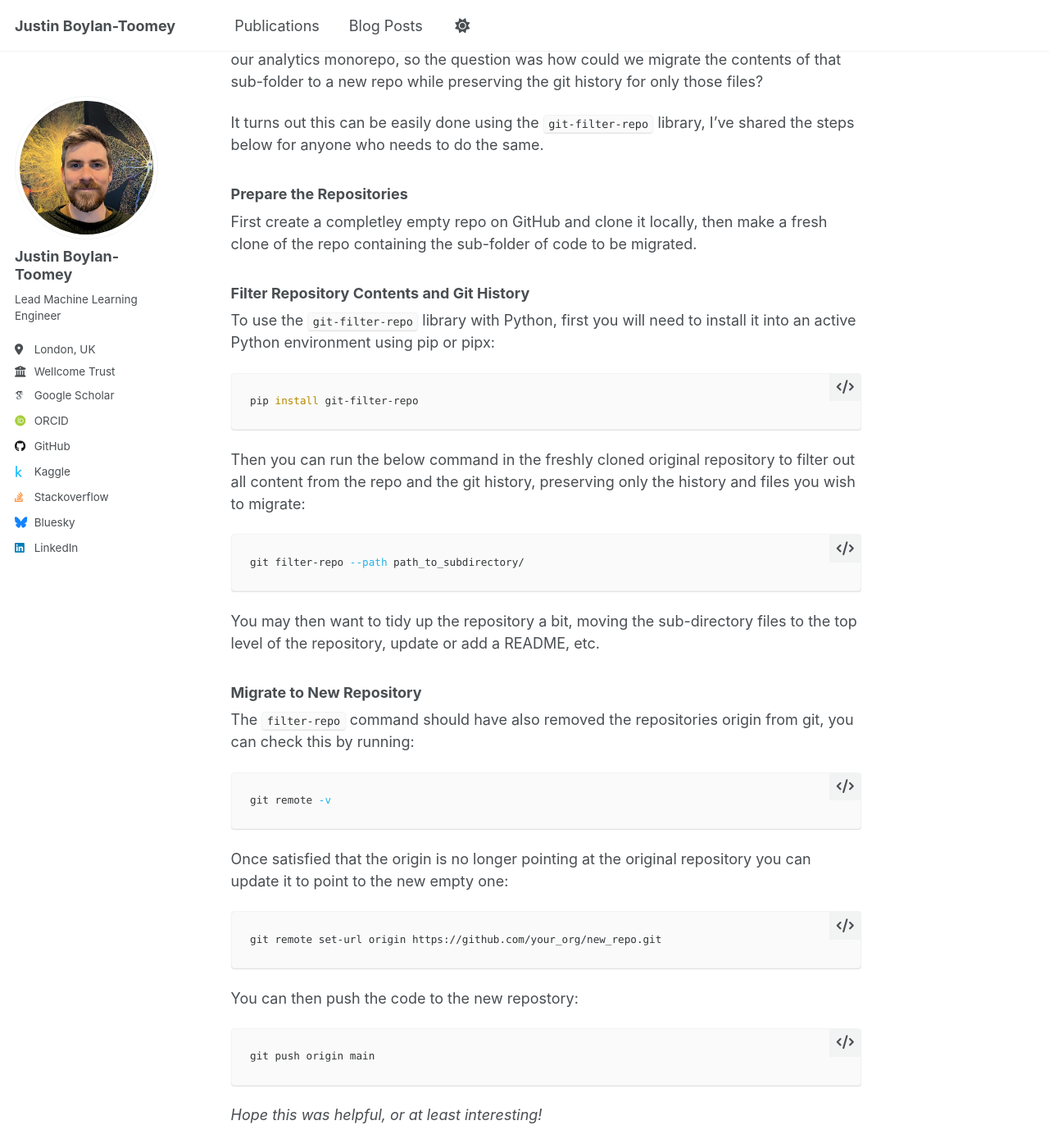
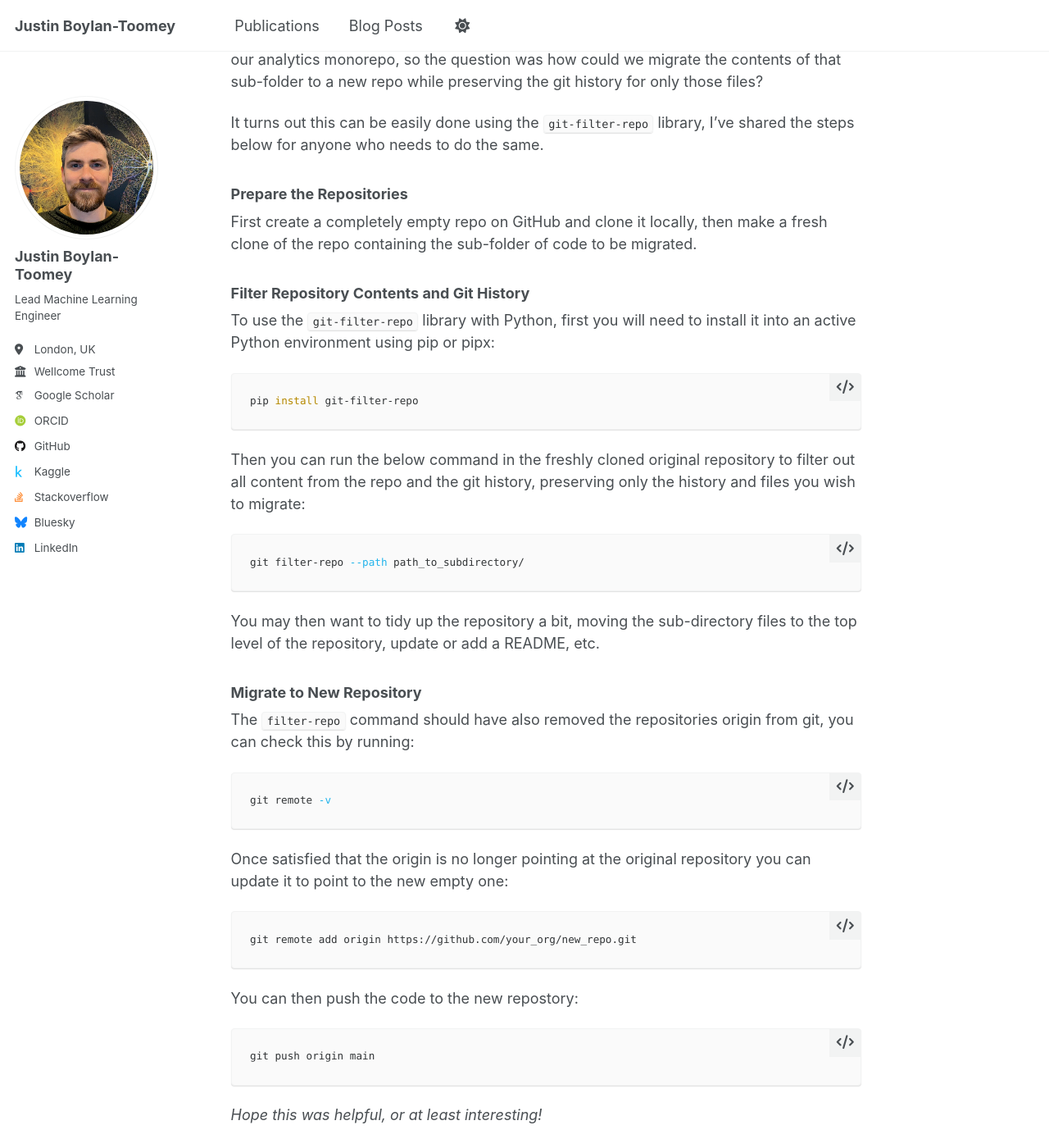
Before and after one commit to justinbt1/justinbt1.github.io, a Jekyll site: the page built from _posts/2026-01-19-git-migration.md, in a window 1280 px wide and 1400 px high, scrolled down 218 px. Shown: the whole window at 82% size. Built offline with Jekyll 4.4.1, drawn with Linux system fonts in a browser that asks for light colours; some web fonts are replaced; a script that is not in the unit is left out.

Commit message:
Fix typos in git migration documentation
Corrected typos in the migration instructions.

````diff
--- a/_posts/2026-01-19-git-migration.md
+++ b/_posts/2026-01-19-git-migration.md
@@ -12,7 +12,7 @@
 It turns out this can be easily done using the `git-filter-repo` library, I've shared the steps below for anyone who needs to do the same.
 
 ### Prepare the Repositories
-First create a completley empty repo on GitHub and clone it locally, then make a fresh clone of the repo containing the sub-folder of code to be migrated.
+First create a completely empty repo on GitHub and clone it locally, then make a fresh clone of the repo containing the sub-folder of code to be migrated.
 
 ### Filter Repository Contents and Git History
 To use the `git-filter-repo` library with Python, first you will need to install it into an active Python environment using pip or pipx:
@@ -32,7 +32,7 @@
 ```
 Once satisfied that the origin is no longer pointing at the original repository you can update it to point to the new empty one:
 ```shell
-git remote set-url origin https://github.com/your_org/new_repo.git
+git remote add origin https://github.com/your_org/new_repo.git
 ```
 You can then push the code to the new repostory:
 ```shell
````
